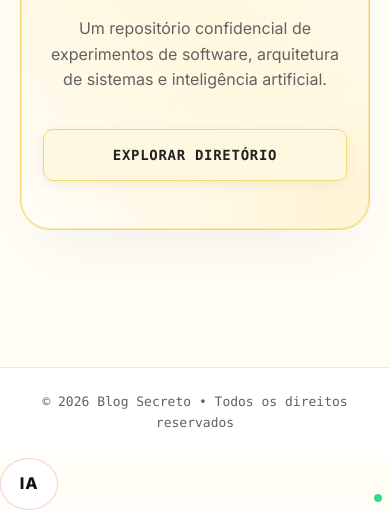
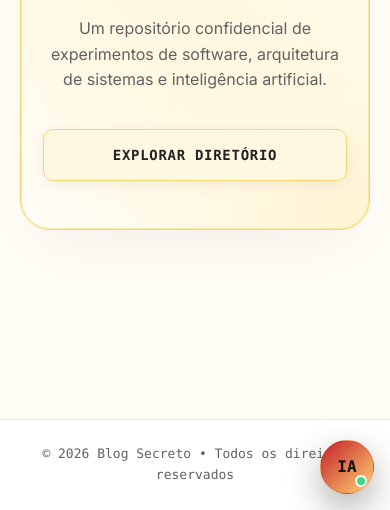
Before and after one commit to tiagoalmeida1605/Blog-Secreto, a plain HTML site: page index.html in a window 390 px wide. Shown: the part 334-844 px from the top of the page. Drawn offline with Linux system fonts and the light colour scheme; a web font is replaced by a local one.

Commit message:
mobile bug

```diff
--- a/components/ai-assistant/css/assistant.css
+++ b/components/ai-assistant/css/assistant.css
@@ -1,3 +1,5 @@
+/* Portal flutuante: nunca participa do fluxo da página (body flex/grid). */
+#ai-assistant-root,
 .ai-assistant {
     --ai-font: "Inter", "Google Sans", system-ui, -apple-system, BlinkMacSystemFont, "Segoe UI", sans-serif;
     --ai-mono: ui-monospace, "SF Mono", Menlo, Consolas, monospace;
@@ -12,9 +14,31 @@
     --ai-blue: #5dade2;
     --ai-viewport-height: 100dvh;
     --ai-viewport-offset-top: 0px;
-    --ai-z-index: 1200;
+    --ai-z-index: 999999;
     font-family: var(--ai-font);
     letter-spacing: 0;
+}
+
+#ai-assistant-root {
+    position: fixed !important;
+    inset: 0 auto auto 0;
+    width: 0 !important;
+    height: 0 !important;
+    margin: 0 !important;
+    padding: 0 !important;
+    border: 0 !important;
+    background: transparent !important;
+    overflow: visible !important;
+    pointer-events: none;
+    z-index: var(--ai-z-index) !important;
+    flex: none !important;
+    align-self: auto !important;
+    order: 0 !important;
+    transform: none !important;
+    filter: none !important;
+    contain: none !important;
+    max-width: none !important;
+    max-height: none !important;
 }
 
 .ai-assistant[data-ai-theme="dark"] {
@@ -53,14 +77,17 @@
     box-sizing: border-box;
 }
 
-.ai-assistant button,
 .ai-assistant textarea,
 .ai-assistant select,
 .ai-assistant input {
     font: inherit;
 }
 
-.ai-assistant button {
+/* Reset só para botões INTERNOS do chat — NUNCA o FAB (.ai-launcher).
+   Antes: `.ai-assistant button { position: static }` ganhava de
+   `.ai-launcher { position: fixed }` na especificidade e jogava o FAB
+   no fluxo da página (abaixo do footer). */
+.ai-assistant button:not(.ai-launcher) {
     position: static;
     z-index: auto;
     display: inline-flex;
@@ -73,14 +100,18 @@
     background-image: none;
     background-size: auto;
     background-position: initial;
+    width: auto;
+    max-width: none;
+    text-transform: none;
+    letter-spacing: normal;
 }
 
-.ai-assistant button:hover,
-.ai-assistant button:focus-visible {
+.ai-assistant button:not(.ai-launcher):hover,
+.ai-assistant button:not(.ai-launcher):focus-visible {
     transform: none;
 }
 
-.ai-assistant button::after {
+.ai-assistant button:not(.ai-launcher)::after {
     content: none;
 }
 
@@ -96,32 +127,55 @@
     border: 0;
 }
 
+#ai-assistant-root > .ai-launcher,
+.ai-assistant > .ai-launcher,
 .ai-launcher {
-    position: fixed;
-    right: max(24px, env(safe-area-inset-right, 0px));
-    bottom: max(24px, env(safe-area-inset-bottom, 0px));
-    z-index: var(--ai-z-index);
-    width: 58px;
-    height: 58px;
-    border: 1px solid var(--ai-soft-border);
-    border-radius: 50%;
-    color: var(--ai-text);
+    position: fixed !important;
+    top: auto !important;
+    left: auto !important;
+    right: max(20px, env(safe-area-inset-right, 0px)) !important;
+    bottom: max(20px, env(safe-area-inset-bottom, 0px)) !important;
+    z-index: var(--ai-z-index) !important;
+    width: 58px !important;
+    height: 58px !important;
+    min-width: 58px !important;
+    min-height: 58px !important;
+    max-width: 58px !important;
+    max-height: 58px !important;
+    margin: 0 !important;
+    padding: 0 !important;
+    border: 1px solid var(--ai-soft-border) !important;
+    border-radius: 50% !important;
+    color: var(--ai-text) !important;
     background:
         linear-gradient(135deg, rgba(193, 18, 31, 0.95), rgba(255, 209, 102, 0.92)),
-        var(--ai-panel);
+        var(--ai-panel) !important;
     cursor: pointer;
-    display: grid;
+    display: grid !important;
     place-items: center;
+    flex: none !important;
+    float: none !important;
+    pointer-events: auto !important;
     transition: transform var(--ai-transition), box-shadow var(--ai-transition), border-color var(--ai-transition);
-    box-shadow: 0 14px 35px rgba(0, 0, 0, 0.32);
+    box-shadow: 0 14px 35px rgba(0, 0, 0, 0.32) !important;
     -webkit-tap-highlight-color: transparent;
     touch-action: manipulation;
+    text-transform: none !important;
+    letter-spacing: normal !important;
+    font-size: 16px !important;
+    line-height: 1 !important;
+    overflow: visible !important;
+    transform: none;
 }
 
+#ai-assistant-root > .ai-launcher:hover,
+#ai-assistant-root > .ai-launcher:focus-visible,
+.ai-assistant > .ai-launcher:hover,
+.ai-assistant > .ai-launcher:focus-visible,
 .ai-launcher:hover,
 .ai-launcher:focus-visible {
-    transform: translateY(-2px);
-    border-color: var(--ai-gold);
+    transform: translateY(-2px) !important;
+    border-color: var(--ai-gold) !important;
     outline: none;
 }
 
@@ -872,11 +926,17 @@
         touch-action: none;
     }
 
-    .ai-launcher {
-        right: max(16px, env(safe-area-inset-right, 0px));
-        bottom: max(16px, env(safe-area-inset-bottom, 0px));
-        width: 54px;
-        height: 54px;
+    .ai-launcher,
+    #ai-assistant-root > .ai-launcher,
+    .ai-assistant > .ai-launcher {
+        right: max(16px, env(safe-area-inset-right, 0px)) !important;
+        bottom: max(16px, env(safe-area-inset-bottom, 0px)) !important;
+        width: 54px !important;
+        height: 54px !important;
+        min-width: 54px !important;
+        min-height: 54px !important;
+        max-width: 54px !important;
+        max-height: 54px !important;
     }
 
     .ai-shell {
```
